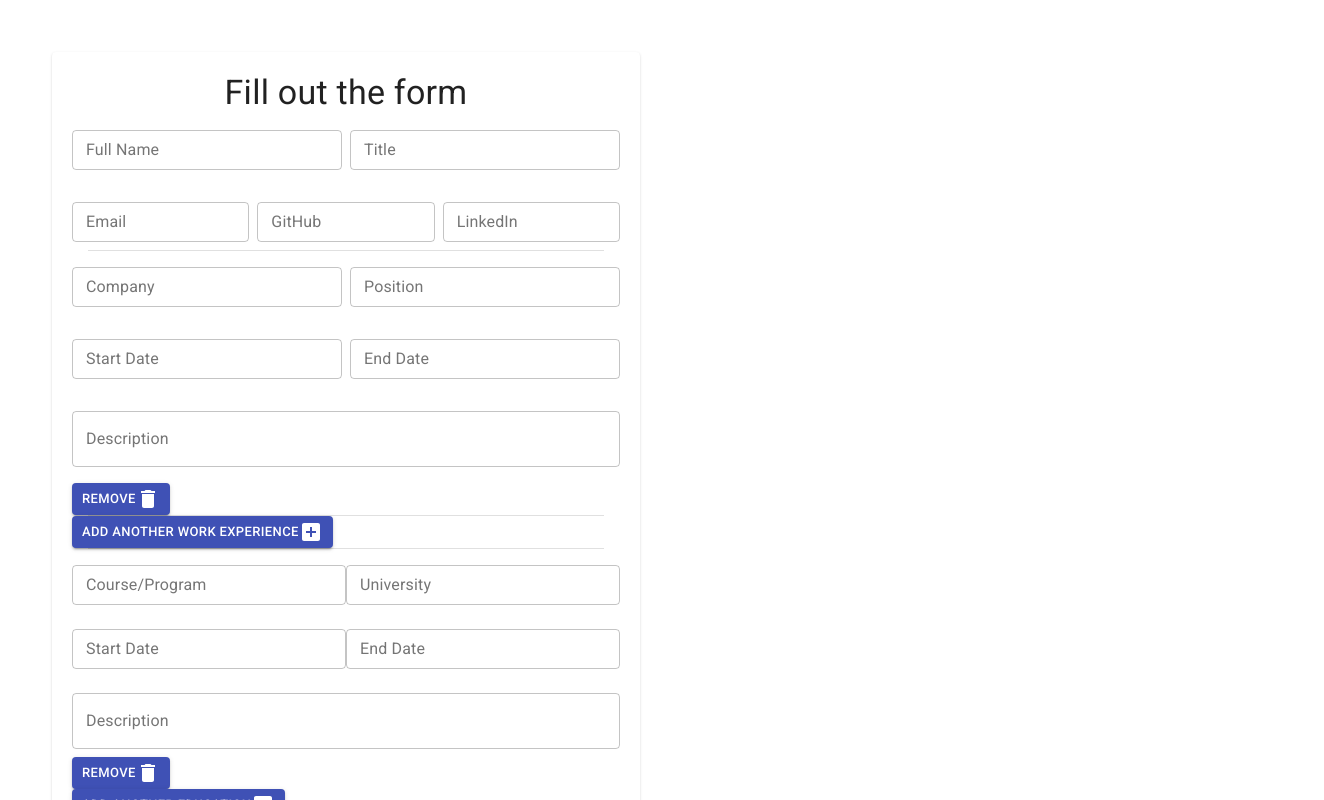
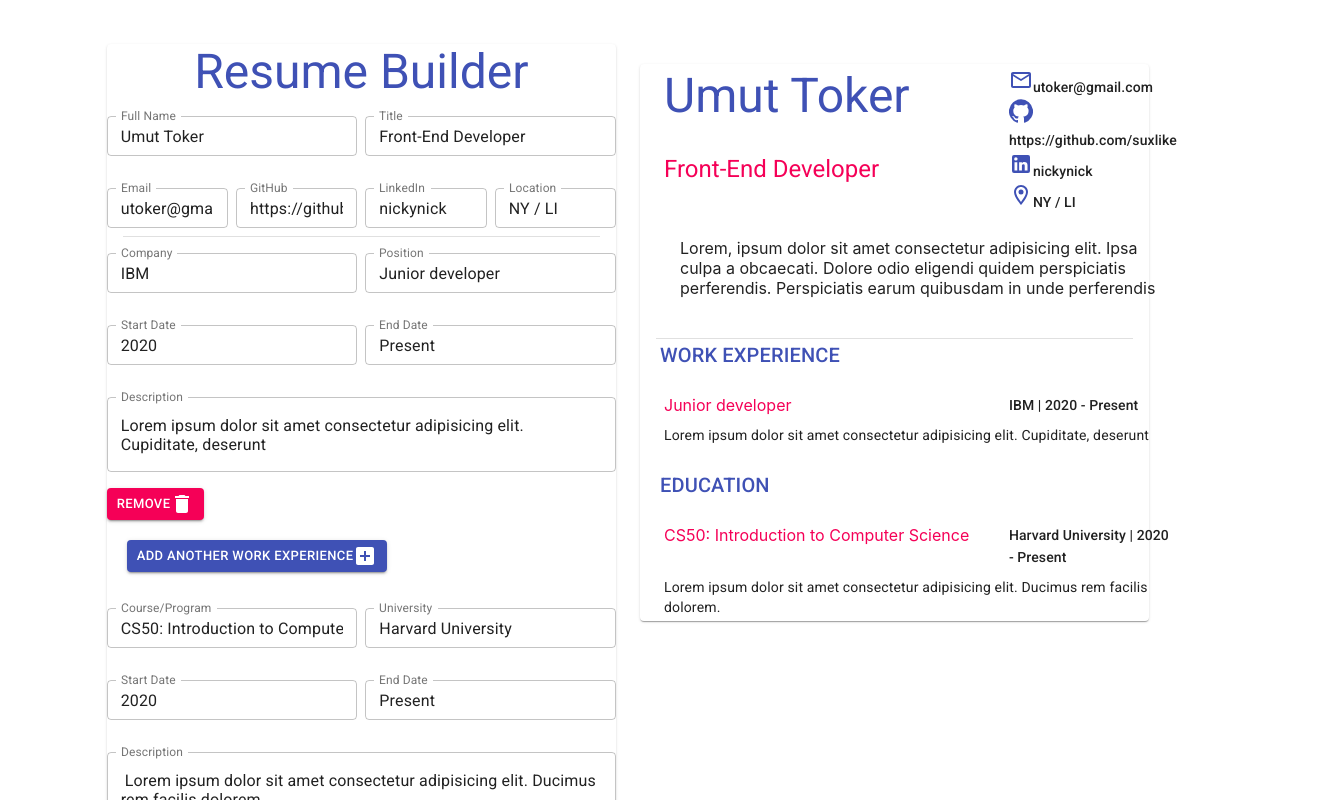
Before and after one commit to suxlike/resume-builder, a React (Create React App) app: page / in a window 1280 px wide. Shown: the top 800 px of the page, 1324 px wide, since content can reach past the window. Built offline with nearby package versions, Linux system fonts and the light colour scheme.

Commit message:
add work and edu output

```diff
--- a/src/App.js
+++ b/src/App.js
@@ -1,77 +1,91 @@
 import { useState } from "react";
 import {
   Button,
-  Card,
   Divider,
   Grid,
   makeStyles,
   Typography,
 } from "@material-ui/core";
+import Info from "./Info";
 import SetWork from "./SetWork";
 import SetEdu from "./SetEdu";
 import SetInfo from "./SetInfo";
 import AddBoxIcon from "@material-ui/icons/AddBox";
 import { v4 as uuidv4 } from "uuid";
+import { Paper } from "@material-ui/core";
+import Work from "./Work";
+import Edu from "./Edu";
 const useStyles = makeStyles({
   App: {
-    margin: 20,
+    margin: 0,
   },
   grid: {
-    margin: 20,
+    margin: 0,
   },
-  card: {
-    margin: 20,
-    padding: 20,
+  paper: {
+    margin: 0,
+    padding: 0,
   },
 });
 
 function App() {
   const [infos, setInfos] = useState([
-    { fullName: "asd" },
-    { title: "asd" },
-    { email: "asd@gmail.com" },
-    { github: "asd@github" },
-    { linkedin: "as" },
+    { fullName: "Umut Toker" },
+    { title: "Front-End Developer" },
+    { email: "utoker@gmail.com" },
+    { github: "https://github.com/suxlike" },
+    { linkedin: "nickynick" },
+    { location: "NY / LI" },
+    {
+      description:
+        "Lorem, ipsum dolor sit amet consectetur adipisicing elit. Ipsa culpa a obcaecati. Dolore odio eligendi quidem perspiciatis perferendis. Perspiciatis earum quibusdam in unde perferendis",
+    },
   ]);
   const [edu, setEdu] = useState([
     {
       id: uuidv4(),
-      course: "",
-      university: "",
-      startDate: "",
-      endDate: "",
-      description: "",
+      course: "CS50: Introduction to Computer Science",
+      university: "Harvard University ",
+      startDate: "2020",
+      endDate: "Present",
+      description:
+        " Lorem ipsum dolor sit amet consectetur adipisicing elit. Ducimus rem facilis dolorem.",
     },
   ]);
   const [work, setWork] = useState([
     {
       id: uuidv4(),
-      company: "",
-      position: "",
-      startDate: "",
-      endDate: "",
-      description: "",
+      company: "IBM",
+      position: "Junior developer",
+      startDate: "2020",
+      endDate: "Present",
+      description:
+        "Lorem ipsum dolor sit amet consectetur adipisicing elit. Cupiditate, deserunt",
     },
   ]);
 
   const classes = useStyles();
   return (
-    <div className="App">
     <Grid
       container
+      item
+      xs={12}
       spacing={3}
       justifyContent="center"
-        className={classes.grid}
+      className="App"
+      style={{ marginTop: 32 }}
     >
-        <Grid item md={6}>
-          <Card className={classes.card}>
-            <Typography variant="h4" align="center">
-              Fill out the form{" "}
+      <Grid item xs={5}>
+        <Paper className={classes.paper}>
+          <Typography color="primary" variant="h3" align="center">
+            {"Resume Builder "}
           </Typography>
           <SetInfo setInfos={setInfos} infos={infos} />
           <Divider variant="middle" />
+
           <SetWork work={work} setWork={setWork} />
           <Button
+            style={{ margin: 20 }}
             onClick={() => {
               setWork([
                 ...work,
@@ -92,9 +106,9 @@ function App() {
             add another work experience
             <AddBoxIcon />
           </Button>
-            <Divider variant="middle" />
           <SetEdu edu={edu} setEdu={setEdu} />
           <Button
+            style={{ margin: 20 }}
             onClick={() => {
               setEdu([
                 ...edu,
@@ -115,13 +129,23 @@ function App() {
             add another education
             <AddBoxIcon />
           </Button>
-          </Card>
+        </Paper>
       </Grid>
-        <Grid item md={6}>
-          <Card></Card>
+      <Grid item xs={5}>
+        <Paper className={classes.paper}>
+          <Info infos={infos} />
+          <Divider variant="middle" />
+          <Typography color="primary" variant="h6" style={{ marginLeft: 20 }}>
+            WORK EXPERIENCE
+          </Typography>
+          <Work work={work} />
+          <Typography color="primary" variant="h6" style={{ marginLeft: 20 }}>
+            EDUCATION
+          </Typography>
+          <Edu edu={edu} />
+        </Paper>
       </Grid>
     </Grid>
-    </div>
   );
 }
 
--- /dev/null
+++ b/src/Edu.js
@@ -0,0 +1,21 @@
+import { Grid, Typography } from "@material-ui/core";
+
+const Edu = ({ edu }) => {
+  return edu.map((i) => (
+    <Grid style={{margin:20}} container spacing={1} justifyContent="center">
+      <Grid item xs={8}>
+        <Typography color="secondary" variant="body">{i.course}</Typography>
+      </Grid>
+      <Grid item xs={4}>
+        <Typography variant="subtitle2">
+          {i.university + " | " + i.startDate + " - " + i.endDate}
+        </Typography>
+      </Grid>
+      <Grid item xs={12}>
+        <Typography variant="body2">{i.description}</Typography>
+      </Grid>
+    </Grid>
+  ));
+};
+
+export default Edu;
--- /dev/null
+++ b/src/Info.js
@@ -0,0 +1,58 @@
+import { Grid } from "@material-ui/core";
+import { Typography } from "@material-ui/core";
+import MailOutlineIcon from "@material-ui/icons/MailOutline";
+import GitHubIcon from "@material-ui/icons/GitHub";
+import LinkedInIcon from "@material-ui/icons/LinkedIn";
+import LocationOnOutlinedIcon from "@material-ui/icons/LocationOnOutlined";
+import { Divider } from "@material-ui/core";
+
+const Info = ({ infos }) => {
+  return (
+    <Grid justifyContent="space-between" style={{ margin: 20 }} container spacing={1}>
+      <Grid container item xs={8}>
+        <Grid item xs={12}>
+          <Typography color="primary" variant="h3">
+            {infos.map((info) => info.fullName)}
+          </Typography>
+        </Grid>
+        <Grid item xs={12}>
+          <Typography color="secondary" variant="h5">
+            {infos.map((info) => info.title)}
+          </Typography>
+        </Grid>
+      </Grid>
+      <Grid container item xs={4}>
+        <Grid item xs={12}>
+          <Typography variant="subtitle2">
+            <MailOutlineIcon color="primary"  />
+            {infos.map((info) => info.email)}
+          </Typography>
+        </Grid>
+        <Grid item xs={12}>
+          <Typography variant="subtitle2">
+            <GitHubIcon color="primary" />
+            {infos.map((info) => info.github)}
+          </Typography>
+        </Grid>
+        <Grid item xs={12}>
+          <Typography variant="subtitle2">
+            <LinkedInIcon color="primary"  />
+            {infos.map((info) => info.linkedin)}
+          </Typography>
+        </Grid>
+        <Grid item xs={12}>
+          <Typography variant="subtitle2">
+            <LocationOnOutlinedIcon color="primary"  />
+            {infos.map((info) => info.location)}
+          </Typography>
+        </Grid>
+      </Grid>
+      <Divider />
+      <Typography style={{ margin: 20 }} variant="body">
+        {infos.map((info) => info.description)}
+      </Typography>
+    </Grid>
+  );
+};
+
+export default Info;
--- a/src/SetEdu.js
+++ b/src/SetEdu.js
@@ -1,11 +1,12 @@
-import { Button, Divider, Grid, TextField } from "@material-ui/core";
+import { Button, Grid, TextField } from "@material-ui/core";
 import DeleteIcon from "@material-ui/icons/Delete";
 
 const SetEdu = ({ edu, setEdu }) => {
   return edu.map((e, i) => (
-    <Grid container spacing={0} key={e.id}>
+    <Grid container spacing={1} key={e.id}>
       <Grid item md={6} sm={6} xs={6}>
         <TextField
+          value={e.course}
           fullWidth
           size="small"
           id="outlined-basic"
@@ -21,6 +22,7 @@ const SetEdu = ({ edu, setEdu }) => {
       <Grid item md={6} sm={6} xs={6}>
         <TextField
           fullWidth
+          value={e.university}
           size="small"
           id="outlined-basic"
           label="University"
@@ -29,11 +31,13 @@ const SetEdu = ({ edu, setEdu }) => {
           onChange={(e) => {
             let a = [...edu];
             a[i].university = e.target.value;
+            setEdu(a);
           }}
         />
       </Grid>
       <Grid item md={6} sm={6} xs={6}>
         <TextField
+          value={e.startDate}
           fullWidth
           size="small"
           id="outlined-basic"
@@ -43,11 +47,13 @@ const SetEdu = ({ edu, setEdu }) => {
           onChange={(e) => {
             let a = [...edu];
             a[i].startDate = e.target.value;
+            setEdu(a);
           }}
         />
       </Grid>
       <Grid item md={6} sm={6} xs={6}>
         <TextField
+          value={e.endDate}
           fullWidth
           size="small"
           id="outlined-basic"
@@ -57,11 +63,13 @@ const SetEdu = ({ edu, setEdu }) => {
           onChange={(e) => {
             let a = [...edu];
             a[i].endDate = e.target.value;
+            setEdu(a);
           }}
         />
       </Grid>
       <Grid item md={12} sm={12} xs={12}>
         <TextField
+          value={e.description}
           fullWidth
           multiline
           id="outlined-basic"
@@ -71,6 +79,7 @@ const SetEdu = ({ edu, setEdu }) => {
           onChange={(e) => {
             let a = [...edu];
             a[i].description = e.target.value;
+            setEdu(a);
           }}
         />
       </Grid>
@@ -78,14 +87,13 @@ const SetEdu = ({ edu, setEdu }) => {
         onClick={() => {
           setEdu(edu.filter((a) => a.id !== e.id));
         }}
-        color="primary"
+        color="secondary"
         variant="contained"
         size="small"
       >
         remove
         <DeleteIcon />
       </Button>
-      <Divider variant="middle" />
     </Grid>
   ));
 };
--- a/src/SetInfo.js
+++ b/src/SetInfo.js
@@ -1,16 +1,12 @@
 import { Grid, TextField } from "@material-ui/core";
 
 const SetInfo = ({ setInfos, infos }) => {
-  //   setInfos([...infos, { email: e.target.value }])
-  const a = (e) => {
-    let i = [...infos];
-    i[2] = { email: e.target.value };
-    setInfos(i);
-  };
   return (
     <Grid container spacing={1}>
       <Grid item md={6} sm={6} xs={6}>
         <TextField
+          color="secondary"
+          value={infos[0].fullName}
           fullWidth
           size="small"
           id="outlined-basic"
@@ -26,6 +22,8 @@ const SetInfo = ({ setInfos, infos }) => {
       </Grid>
       <Grid item md={6} sm={6} xs={6}>
         <TextField
+          color="secondary"
+          value={infos[1].title}
           fullWidth
           size="small"
           id="outlined-basic"
@@ -39,8 +37,10 @@ const SetInfo = ({ setInfos, infos }) => {
           }}
         />
       </Grid>
-      <Grid item md={4} sm={4} xs={4}>
+      <Grid item xs={3}>
         <TextField
+          color="secondary"
+          value={infos[2].email}
           fullWidth
           size="small"
           id="outlined-basic"
@@ -54,8 +54,10 @@ const SetInfo = ({ setInfos, infos }) => {
           }}
         />
       </Grid>
-      <Grid item md={4} sm={4} xs={4}>
+      <Grid item xs={3}>
         <TextField
+          color="secondary"
+          value={infos[3].github}
           fullWidth
           size="small"
           margin="normal"
@@ -69,8 +71,10 @@ const SetInfo = ({ setInfos, infos }) => {
           }}
         />
       </Grid>
-      <Grid item md={4} sm={4} xs={4}>
+      <Grid item xs={3}>
         <TextField
+          color="secondary"
+          value={infos[4].linkedin}
           fullWidth
           size="small"
           margin="normal"
@@ -84,6 +88,23 @@ const SetInfo = ({ setInfos, infos }) => {
           }}
         />
       </Grid>
+      <Grid item xs={3}>
+        <TextField
+          color="secondary"
+          value={infos[5].location}
+          fullWidth
+          size="small"
+          margin="normal"
+          id="outlined-basic"
+          label="Location"
+          variant="outlined"
+          onChange={(e) => {
+            let i = [...infos];
+            i[5] = { location: e.target.value };
+            setInfos(i);
+          }}
+        />
+      </Grid>
     </Grid>
   );
 };
--- a/src/SetWork.js
+++ b/src/SetWork.js
@@ -1,4 +1,4 @@
-import { Button, Divider, Grid, TextField } from "@material-ui/core";
+import { Button, Grid, TextField } from "@material-ui/core";
 import DeleteIcon from "@material-ui/icons/Delete";
 const SetWork = ({ work, setWork }) => {
   return work.map((w, i) => (
@@ -6,6 +6,7 @@ const SetWork = ({ work, setWork }) => {
       <Grid item md={6} sm={6} xs={6}>
         <TextField
           fullWidth
+          value={w.company}
           size="small"
           id="outlined-basic"
           label="Company"
@@ -14,12 +15,14 @@ const SetWork = ({ work, setWork }) => {
           onChange={(e) => {
             let a = [...work];
             a[i].company = e.target.value;
+            setWork(a);
           }}
         />
       </Grid>
       <Grid item md={6} sm={6} xs={6}>
         <TextField
           fullWidth
+          value={w.position}
           size="small"
           id="outlined-basic"
           label="Position"
@@ -28,11 +31,13 @@ const SetWork = ({ work, setWork }) => {
           onChange={(e) => {
             let a = [...work];
             a[i].position = e.target.value;
+            setWork(a);
           }}
         />
       </Grid>
       <Grid item md={6} sm={6} xs={6}>
         <TextField
+          value={w.startDate}
           fullWidth
           size="small"
           id="outlined-basic"
@@ -42,12 +47,14 @@ const SetWork = ({ work, setWork }) => {
           onChange={(e) => {
             let a = [...work];
             a[i].startDate = e.target.value;
+            setWork(a);
           }}
         />
       </Grid>
       <Grid item md={6} sm={6} xs={6}>
         <TextField
           fullWidth
+          value={w.endDate}
           size="small"
           id="outlined-basic"
           label="End Date"
@@ -56,11 +63,13 @@ const SetWork = ({ work, setWork }) => {
           onChange={(e) => {
             let a = [...work];
             a[i].endDate = e.target.value;
+            setWork(a);
           }}
         />
       </Grid>
       <Grid item md={12} sm={12} xs={12}>
         <TextField
+          value={w.description}
           fullWidth
           multiline
           id="outlined-basic"
@@ -70,22 +79,22 @@ const SetWork = ({ work, setWork }) => {
           onChange={(e) => {
             let a = [...work];
             a[i].description = e.target.value;
+            setWork(a);
           }}
         />
       </Grid>
       <Grid item md={12} sm={12} xs={12}>
         <Button
+          color="secondary"
           onClick={() => {
             setWork(work.filter((a) => a.id !== w.id));
           }}
-          color="primary"
           variant="contained"
           size="small"
         >
           remove
           <DeleteIcon />
         </Button>
-        <Divider variant="middle" />
       </Grid>
     </Grid>
   ));
--- /dev/null
+++ b/src/Work.js
@@ -0,0 +1,22 @@
+import { Grid, Typography } from "@material-ui/core";
+
+const Work = ({ work }) => {
+  return work.map((i) => (
+    <Grid style={{margin:20}} container spacing={1} justifyContent="space-between">
+      <Grid item xs={8}>
+        <Typography color="secondary" variant="body">{i.position}</Typography>
+      </Grid>
+      {/* <Grid item xs={1}></Grid> */}
+      <Grid item xs={4}>
+        <Typography variant="subtitle2">
+          {i.company + " | " + i.startDate + " - " + i.endDate}
+        </Typography>
+      </Grid>
+      <Grid item xs={12}>
+        <Typography variant="body2">{i.description}</Typography>
+      </Grid>
+    </Grid>
+  ));
+};
+
+export default Work;
```
Lines whose indentation alone changed are shown as unchanged.
